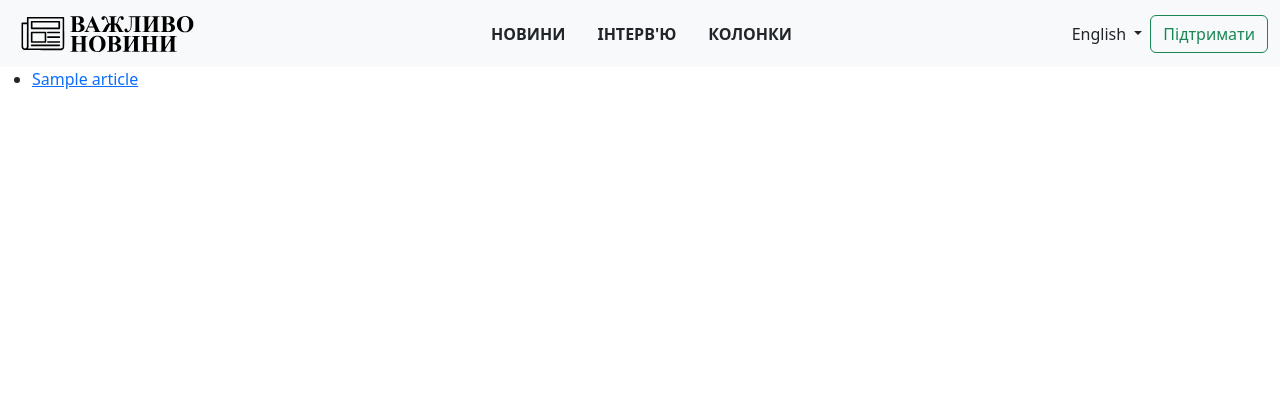
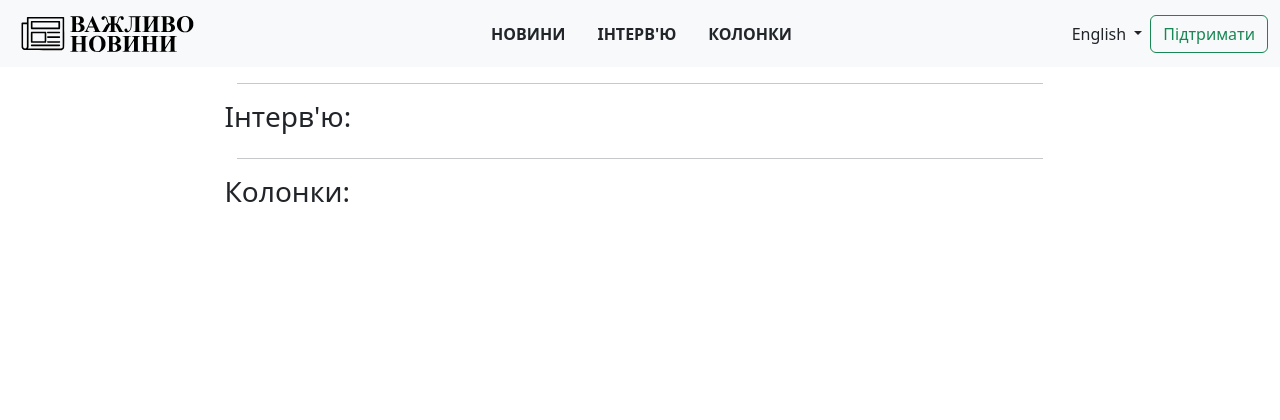
Before and after one commit to Demaiz/vazhlyvo-news, a Django app: page /en/ in a window 1280 px wide. Shown: the top 420 px of the page. Run offline with Django 5.2, Linux system fonts and the light colour scheme; tables that the repository leaves empty hold one stand-in row (values such as "Sample post"); some libraries are stand-ins or nearby versions.

Commit message:
Refactored and redesigned the homepage

```diff
--- a/news/static/news/main.css
+++ b/news/static/news/main.css
@@ -31,3 +31,7 @@
 .hover-text:hover{
     color: #474d54;
 }
+
+.w-97{
+    width: 97%;
+}
--- a/news/templates/news/index.html
+++ b/news/templates/news/index.html
@@ -3,15 +3,88 @@
 <!DOCTYPE html>
 <html>
     <head>
-
+    {% load i18n %}
     </head>
     <body>
         {% block content %}
-        <ul>
-            {% for article in articles %}
-                <li><a href = "{% url 'article' article_title=article.slug article_id=article.id %}">{{article.title}}</a></li><br>
-            {% endfor %}
-        </ul>
+        <div class="container">
+            <div class="row justify-content-center">
+                <div class="col-xl-9">
+                    {% if news|length >= 3 %}
+                    <div class="row mt-2">
+                        <div class="d-flex">
+                            <div class="col-8 col-md-9 p-3">
+                                <a href = "{% url 'article' article_title=' ' article_id=news.0.id %}" class="text-reset text-decoration-none">
+                                <img src="{{news.0.cover_image.url}}" class="img-fluid rounded" alt="{{news.0.title}}">
+                                    <h5 class="hover-text">{{news.0.title}}</h5>
+                                </a>
+                            </div>
+                            <div class="col-4 col-md-3 d-flex justify-content-between flex-column p-3">
+                                {% for item in news|slice:"1:3" %}
+                                    <a href = "{% url 'article' article_title=' ' article_id=item.id %}" class="text-reset text-decoration-none">
+                                        <img src="{{item.cover_image.url}}" class="img-fluid rounded" alt="{{item.title}}">
+                                        <h6 class="hover-text">{{item.title}}</h6>
+                                    </a>
+                                {% endfor %}
+                            </div>
+                        </div>
+                    </div>
+                    {% endif %}
+                    <div class="w-100 d-flex justify-content-center">
+                        <hr class="w-97">
+                    </div>
+                    <h3>{% trans "Інтерв'ю"%}:</h3>
+                    <div class="row">
+                        {% for interview in interviews %}
+                        <div class="col-md-4 d-flex mb-3">
+                            <div class="m-2 border rounded shadow-sm d-flex flex-column w-100">
+                                <a href="{% url 'article' article_title=' ' article_id=interview.id %}" class = "text-reset text-decoration-none d-flex flex-column h-100">
+                                    <img class="rounded img-fluid" src = "{{interview.cover_image.url}}" alt="cover_image ">
+                                    <div class="d-flex justify-content-center">
+                                        <hr class="mx-3 w-100">
+                                    </div>
+                                    <div class="d-flex align-items-end">
+                                        <div class="row d-flex align-items-center m-2">
+                                            <h5 class="m-2 mt-0 mb-1 flex-grow-1 hover-text">{{interview.title}}</h5>
+                                        </div>
+                                    </div>
+                                </a>
+                            </div>
+                        </div>
+                        {% endfor %}
+                    </div>
+                    <div class="w-100 d-flex justify-content-center">
+                        <hr class="w-97">
+                    </div>
+                    <h3>{% trans "Колонки" %}:</h3>
+                    <div class="row">
+                        {% for column in columns %}
+                        <div class="col-md-6 d-flex">
+                            <div class="m-2 border rounded shadow-sm d-flex flex-column w-100">
+                                <a href="{% url 'article' article_title=' ' article_id=column.id %}" class = "text-reset text-decoration-none d-flex flex-column h-100">
+                                    <h5 class="m-2 mb-1 flex-grow-1 hover-text">{{column.title}}</h5>
+                                    <div class="d-flex justify-content-center">
+                                        <hr class="mx-3 w-100">
+                                    </div>
+                                    <div class="d-flex align-items-end">
+                                        <div class="row d-flex align-items-center m-2">
+                                            <div class="col-3">
+                                                <img class="rounded-circle img-fluid" src = "{{column.author.photo.url}}" alt="author photo">
+                                            </div>
+                                            <div class="col">
+                                                <h5>{{column.author.user.first_name}} {{column.author.user.last_name}}</h5>
+                                                <h6 class="text-secondary">{{column.author.role}}</h6>
+                                            </div>
+                                        </div>
+                                    </div>
+                                </a>
+                            </div>
+                        </div>
+                        {% endfor %}
+                    </div>
+                </div>
+            </div>
+        </div>
         {% endblock %}
     </body>
 </html>
--- a/news/views.py
+++ b/news/views.py
@@ -6,14 +6,14 @@
 from .models import *
 
 def index(request):
-    articles = Article.objects.all().values()
-
-    # add slug from the title to the dict
-    for item in articles:
-        item["slug"] = slugify(item["title"], allow_unicode=True)
+    news = Article.objects.filter(article_type="news").order_by("-date")[:3]
+    columns = Article.objects.filter(article_type="column").order_by("-date")[:2]
+    interviews = Article.objects.filter(article_type="interview").order_by("-date")[:3]
 
     context = {
-        "articles": articles
+        "news": news,
+        "columns": columns,
+        "interviews": interviews
     }
     return render(request, "news/index.html", context)
 
```
Also changed, not shown: locale/en/LC_MESSAGES/django.po, locale/uk/LC_MESSAGES/django.po, 2 other files.
